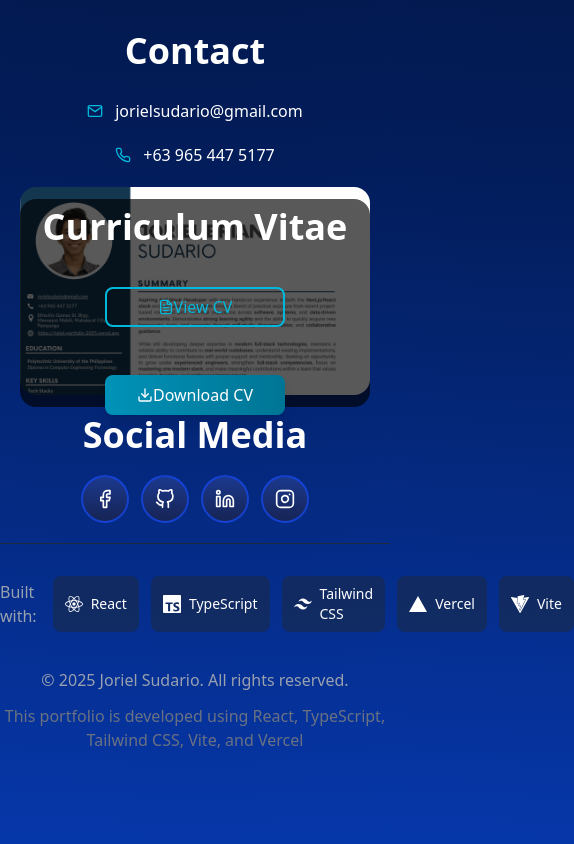
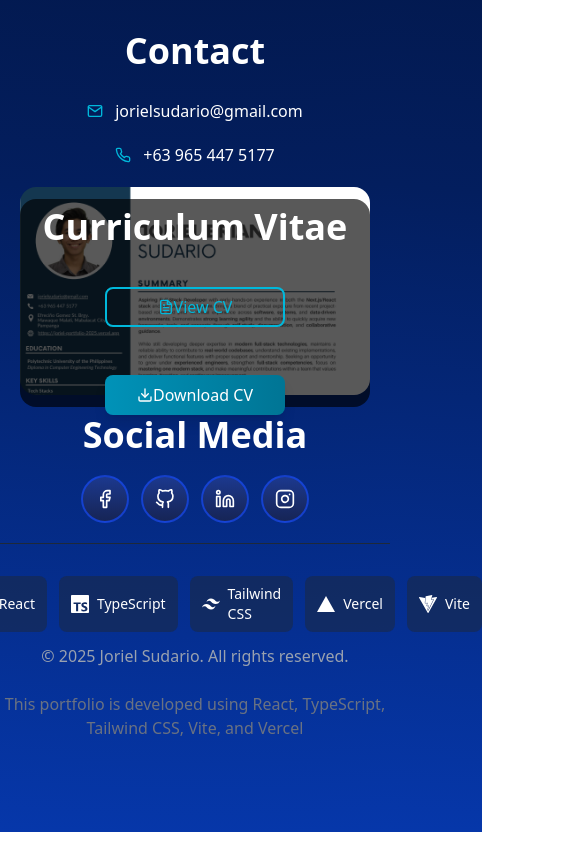
Before and after one commit to JorielBrian/Joriel_Portfolio_2025, a React (Vite) app: page / in a window 390 px wide. Shown: the part 3450-4294 px from the top of the page, 574 px wide, since content can reach past the window. Built offline with nearby package versions, Linux system fonts and the light colour scheme.

Commit message:
made the footer responsive

```diff
--- a/src/Components/Sections/Footer.tsx
+++ b/src/Components/Sections/Footer.tsx
@@ -104,9 +104,9 @@ const Footer = () =>{
                 </section>
             </div>
             <div className="border-t border-gray-800 pt-8">
-                <div className="flex flex-wrap md:flex-row justify-between items-center gap-6">
+                <div className="flex flex-wrap justify-between items-center">
                     {/* Tech Stack */}
-                    <div className="flex items-center gap-4">
+                    <div className="flex w-full xl:w-1/2 justify-center items-center gap-4">
                         <span className="text-gray-400">Built with:</span>
                         <div className="flex gap-3">
                             {techStack.map((tech, index) => (
@@ -122,7 +122,7 @@ const Footer = () =>{
                     </div>
 
                     {/* Copyright */}
-                    <div className="text-center xl:text-right">
+                    <div className="flex flex-col w-full xl:w-1/2 text-center xl:text-right justify-center items-center xl:items-end">
                         <p className="text-gray-400 text-sm">
                             © {new Date().getFullYear()} Joriel Sudario. All rights reserved.
                         </p>
```
